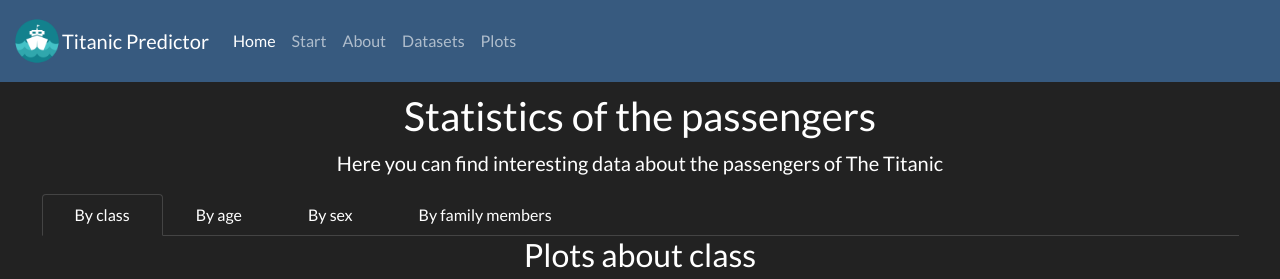
After one commit to yassinOrlando/titanic-predictor, a Flask app: page /interesting-statistics in a window 1280 px wide. The commit adds this page. Shown: the top 279 px of the page. Run offline with Flask 2, Linux system fonts and the light colour scheme; some libraries are stand-ins or nearby versions.

Commit message:
Plots page designed. Next I will add the real images

```diff
--- a/main.py
+++ b/main.py
@@ -21,3 +21,7 @@ def datasets():
         training_table=[passengers_data.to_html(classes='data', header="true")],
         test_table=[passengers_test_data.to_html(classes='data', header="true")]
     )
+
+@app.route("/interesting-statistics")
+def plots():
+    return render_template('pages/plots.html')
--- a/static/css/styles.css
+++ b/static/css/styles.css
@@ -1,3 +1,7 @@
+#menu-icon{
+  width: 50px;
+}
+
 main {
   min-height: 95vh;
 }
@@ -58,6 +62,11 @@ main {
   max-height: 200px;
 }
 
+.tabs-container{
+  width: 95%;
+  margin: 0 auto;
+}
+
 #footer {
   margin-top: 10px;
   width: 100%;
--- a/templates/base.html
+++ b/templates/base.html
@@ -16,7 +16,8 @@
 <body>
     <nav class="navbar navbar-expand-lg navbar-dark bg-primary">
         <div class="container-fluid">
-            <a class="navbar-brand" href="#">Titanic Predictor</a>
+            <img src="{{ url_for('static', filename='img/ship_icon.ico') }}" alt="icon" id="menu-icon">
+            <a class="navbar-brand" href="{{ url_for('home') }}">Titanic Predictor</a>
             <button class="navbar-toggler" type="button" data-bs-toggle="collapse" data-bs-target="#navbarColor01"
                 aria-controls="navbarColor01" aria-expanded="false" aria-label="Toggle navigation">
                 <span class="navbar-toggler-icon"></span>
@@ -39,7 +40,7 @@
                         <a class="nav-link" href="{{ url_for('datasets') }}">Datasets</a>
                     </li>
                     <li class="nav-item">
-                        <a class="nav-link" href="#">Plots</a>
+                        <a class="nav-link" href="{{ url_for('plots') }}">Plots</a>
                     </li>
                 </ul>
             </div>
--- /dev/null
+++ b/templates/pages/plots.html
@@ -0,0 +1,49 @@
+{% extends "base.html" %}
+
+{% block title %}
+Plots
+{% endblock %}
+
+{% block main %}
+
+<div class="content-container">
+    <h2>Statistics of the passengers</h2>
+    <p class="lead"> Here you can find interesting data about the passengers of The Titanic </p>
+
+    <div class="tabs-container">
+        <ul class="nav nav-tabs">
+            <li class="nav-item">
+                <a class="nav-link active" data-bs-toggle="tab" href="#class">By class</a>
+            </li>
+            <li class="nav-item">
+                <a class="nav-link" data-bs-toggle="tab" href="#age">By age</a>
+            </li>
+            <li class="nav-item">
+                <a class="nav-link" data-bs-toggle="tab" href="#sex">By sex</a>
+            </li>
+            <li class="nav-item">
+                <a class="nav-link" data-bs-toggle="tab" href="#family">By family members</a>
+            </li>
+        </ul>
+        <div id="myTabContent" class="tab-content">
+            <div class="tab-pane fade active show" id="class">
+                <h3>Plots about class</h3>
+                <img src="https://picsum.photos/500/700" alt="ml_score">
+            </div>
+            <div class="tab-pane fade" id="age">
+                <h3>Plots about age</h3>
+                <img src="https://picsum.photos/500/700" alt="ml_score">
+            </div>
+            <div class="tab-pane fade" id="sex">
+                <h3>Plots about sex.</h3>
+                <img src="https://picsum.photos/500/700" alt="ml_score">
+            </div>
+            <div class="tab-pane fade" id="family">
+                <h3>Plots about family members</h3>
+                <img src="https://picsum.photos/500/700" alt="ml_score">
+            </div>
+        </div>
+    </div>
+</div>
+
+{% endblock %}
```
